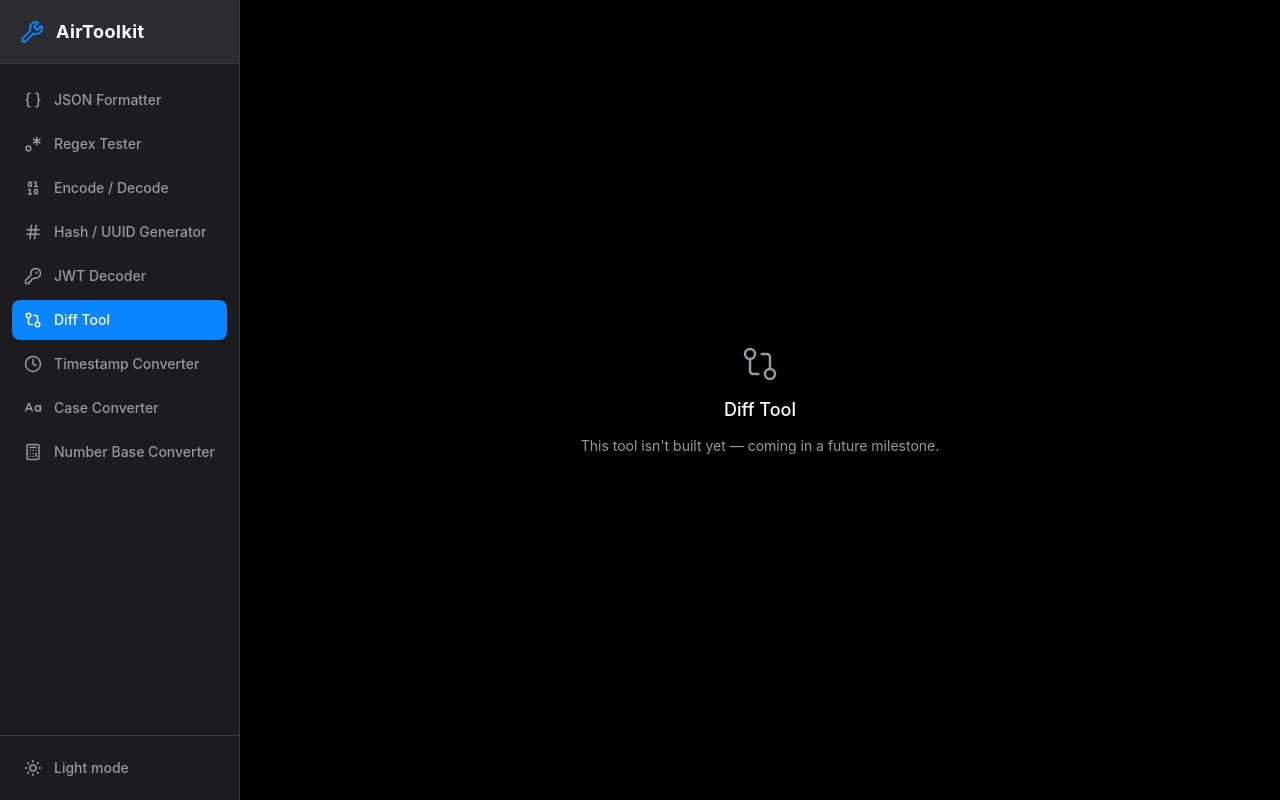
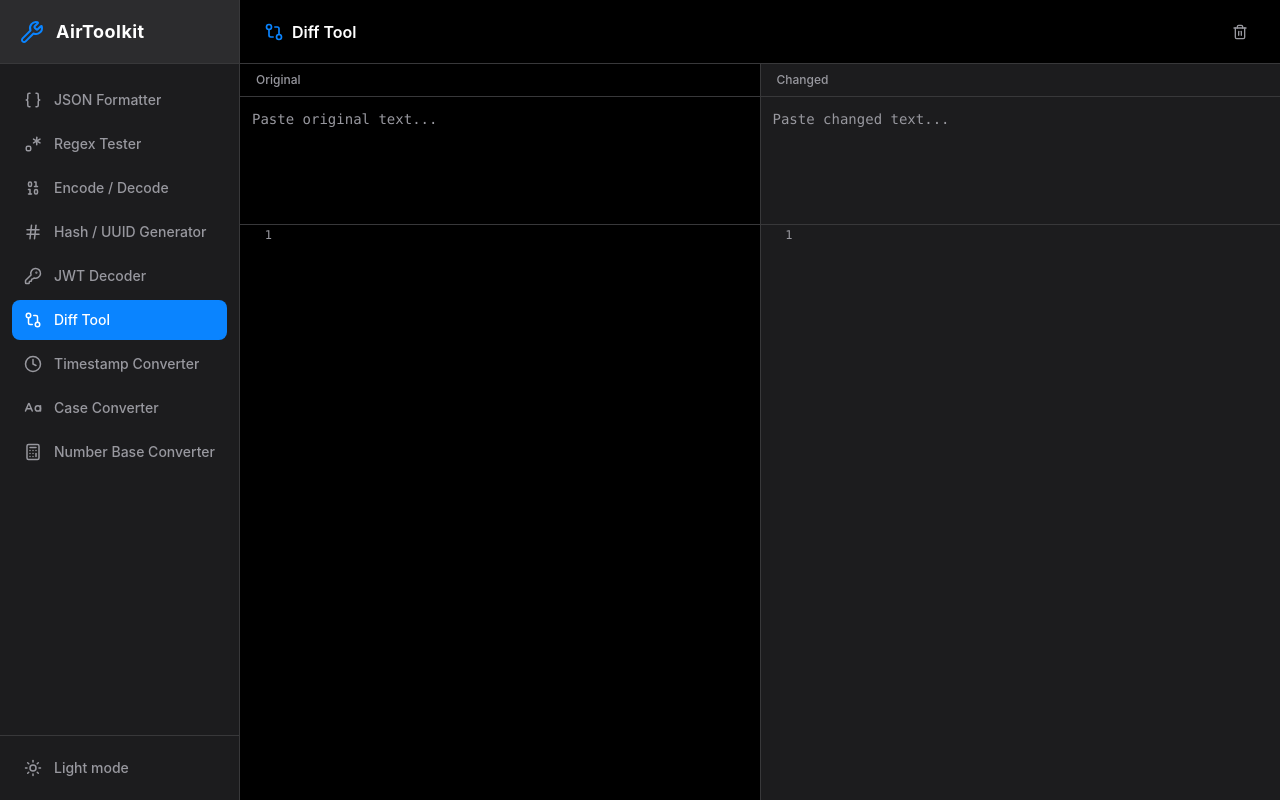
Before and after one commit to Ayoub-EDAHLOULI/AirToolkit, a React (Vite) app: page /#/diff in a window 1280 px wide. Both pictures are taken after a click on the button "Dark mode". Built offline with nearby package versions, Linux system fonts and the light colour scheme.

Commit message:
Add Diff Tool with line-by-line comparison
Implement a side-by-side text diff using a self-written LCS-based line
diff algorithm, with aligned line numbers and color-coded additions/
removals plus a live +N/-N summary count.

```diff
--- a/src/App.css
+++ b/src/App.css
@@ -14,6 +14,10 @@
     --border: #e2e5ea;
     --inputBg: #eef0f3;
     --regex-highlight: rgba(29, 99, 237, 0.25);
+    --diff-add-bg: rgba(52, 199, 89, 0.15);
+    --diff-add-text: #1a7f37;
+    --diff-remove-bg: rgba(255, 59, 48, 0.12);
+    --diff-remove-text: #c62828;
     color-scheme: light;
   }
 
@@ -28,6 +32,10 @@
     --border: #38383a;
     --inputBg: #2c2c2e;
     --regex-highlight: rgba(10, 132, 255, 0.35);
+    --diff-add-bg: rgba(48, 209, 88, 0.18);
+    --diff-add-text: #30d158;
+    --diff-remove-bg: rgba(255, 69, 58, 0.18);
+    --diff-remove-text: #ff6961;
     color-scheme: dark;
   }
 
--- a/src/App.tsx
+++ b/src/App.tsx
@@ -7,10 +7,11 @@ import RegexTester from "./pages/RegexTester";
 import EncodeDecode from "./pages/EncodeDecode";
 import HashUuid from "./pages/HashUuid";
 import JwtDecoder from "./pages/JwtDecoder";
+import DiffTool from "./pages/DiffTool";
 import { tools } from "./tools";
 import "./App.css";
 
-const BUILT_PATHS = ["/json", "/regex", "/encode", "/hash", "/jwt"];
+const BUILT_PATHS = ["/json", "/regex", "/encode", "/hash", "/jwt", "/diff"];
 
 export default function App() {
   return (
@@ -23,6 +24,7 @@ export default function App() {
           <Route path="/encode" element={<EncodeDecode />} />
           <Route path="/hash" element={<HashUuid />} />
           <Route path="/jwt" element={<JwtDecoder />} />
+          <Route path="/diff" element={<DiffTool />} />
           {tools
             .filter((tool) => !BUILT_PATHS.includes(tool.path))
             .map((tool) => (
--- /dev/null
+++ b/src/lib/diff.ts
@@ -0,0 +1,85 @@
+export type DiffOp = "equal" | "add" | "remove";
+
+export interface DiffLine {
+  op: DiffOp;
+  text: string;
+  leftNumber: number | null;
+  rightNumber: number | null;
+}
+
+// Longest Common Subsequence based line diff (Myers-style via DP table).
+// Fine for typical file/config sizes; O(n*m) time and space.
+export function diffLines(left: string, right: string): DiffLine[] {
+  const a = left.split("\n");
+  const b = right.split("\n");
+  const n = a.length;
+  const m = b.length;
+
+  const lcs: number[][] = Array.from({ length: n + 1 }, () =>
+    new Array<number>(m + 1).fill(0),
+  );
+
+  for (let i = n - 1; i >= 0; i--) {
+    for (let j = m - 1; j >= 0; j--) {
+      lcs[i][j] =
+        a[i] === b[j] ? lcs[i + 1][j + 1] + 1 : Math.max(lcs[i + 1][j], lcs[i][j + 1]);
+    }
+  }
+
+  const result: DiffLine[] = [];
+  let i = 0;
+  let j = 0;
+  let leftNumber = 1;
+  let rightNumber = 1;
+
+  while (i < n && j < m) {
+    if (a[i] === b[j]) {
+      result.push({
+        op: "equal",
+        text: a[i],
+        leftNumber: leftNumber++,
+        rightNumber: rightNumber++,
+      });
+      i++;
+      j++;
+    } else if (lcs[i + 1][j] >= lcs[i][j + 1]) {
+      result.push({
+        op: "remove",
+        text: a[i],
+        leftNumber: leftNumber++,
+        rightNumber: null,
+      });
+      i++;
+    } else {
+      result.push({
+        op: "add",
+        text: b[j],
+        leftNumber: null,
+        rightNumber: rightNumber++,
+      });
+      j++;
+    }
+  }
+
+  while (i < n) {
+    result.push({
+      op: "remove",
+      text: a[i],
+      leftNumber: leftNumber++,
+      rightNumber: null,
+    });
+    i++;
+  }
+
+  while (j < m) {
+    result.push({
+      op: "add",
+      text: b[j],
+      leftNumber: null,
+      rightNumber: rightNumber++,
+    });
+    j++;
+  }
+
+  return result;
+}
--- /dev/null
+++ b/src/pages/DiffTool.tsx
@@ -0,0 +1,136 @@
+import { useMemo, useState } from "react";
+import { GitCompare, Trash2 } from "lucide-react";
+import { diffLines, type DiffLine } from "../lib/diff";
+
+function lineBg(op: DiffLine["op"]) {
+  if (op === "add") return "bg-[color:var(--diff-add-bg)]";
+  if (op === "remove") return "bg-[color:var(--diff-remove-bg)]";
+  return "";
+}
+
+function LeftColumn({ lines }: { lines: DiffLine[] }) {
+  return (
+    <>
+      {lines
+        .filter((l) => l.op !== "add")
+        .map((l, i) => (
+          <div key={i} className={`flex ${lineBg(l.op)}`}>
+            <span className="w-10 shrink-0 select-none text-right pr-2 text-subText text-xs py-0.5">
+              {l.leftNumber}
+            </span>
+            <span className="w-4 shrink-0 select-none text-xs py-0.5">
+              {l.op === "remove" ? "−" : ""}
+            </span>
+            <span className="flex-1 whitespace-pre-wrap break-words py-0.5">
+              {l.text || " "}
+            </span>
+          </div>
+        ))}
+    </>
+  );
+}
+
+function RightColumn({ lines }: { lines: DiffLine[] }) {
+  return (
+    <>
+      {lines
+        .filter((l) => l.op !== "remove")
+        .map((l, i) => (
+          <div key={i} className={`flex ${lineBg(l.op)}`}>
+            <span className="w-10 shrink-0 select-none text-right pr-2 text-subText text-xs py-0.5">
+              {l.rightNumber}
+            </span>
+            <span className="w-4 shrink-0 select-none text-xs py-0.5">
+              {l.op === "add" ? "+" : ""}
+            </span>
+            <span className="flex-1 whitespace-pre-wrap break-words py-0.5">
+              {l.text || " "}
+            </span>
+          </div>
+        ))}
+    </>
+  );
+}
+
+export default function DiffTool() {
+  const [left, setLeft] = useState("");
+  const [right, setRight] = useState("");
+
+  const lines = useMemo(() => diffLines(left, right), [left, right]);
+
+  const stats = useMemo(() => {
+    const added = lines.filter((l) => l.op === "add").length;
+    const removed = lines.filter((l) => l.op === "remove").length;
+    return { added, removed };
+  }, [lines]);
+
+  const hasContent = left.length > 0 || right.length > 0;
+
+  return (
+    <div className="flex flex-1 flex-col overflow-hidden">
+      <div className="flex items-center justify-between px-6 h-16 border-b border-border shrink-0">
+        <div className="flex items-center gap-2">
+          <GitCompare className="text-primary" size={20} />
+          <h2 className="font-semibold text-text">Diff Tool</h2>
+        </div>
+
+        <div className="flex items-center gap-3">
+          {hasContent && (
+            <p className="text-sm text-subText">
+              <span className="text-[color:var(--diff-add-text)]">
+                +{stats.added}
+              </span>{" "}
+              <span className="text-[color:var(--diff-remove-text)]">
+                −{stats.removed}
+              </span>
+            </p>
+          )}
+          <button
+            onClick={() => {
+              setLeft("");
+              setRight("");
+            }}
+            className="p-2 rounded-lg text-subText hover:bg-inputBg transition-colors"
+            title="Clear"
+          >
+            <Trash2 size={16} />
+          </button>
+        </div>
+      </div>
+
+      <div className="flex flex-1 overflow-hidden">
+        <div className="flex-1 flex flex-col border-r border-border overflow-hidden">
+          <div className="px-4 py-2 text-xs font-medium text-subText border-b border-border shrink-0">
+            Original
+          </div>
+          <textarea
+            value={left}
+            onChange={(e) => setLeft(e.target.value)}
+            placeholder="Paste original text..."
+            spellCheck={false}
+            className="h-32 shrink-0 resize-none border-b border-border bg-transparent p-3 font-mono text-sm text-text outline-none placeholder:text-subText"
+          />
+          <div className="flex-1 overflow-auto custom-scrollbar font-mono text-sm">
+            <LeftColumn lines={lines} />
+          </div>
+        </div>
+
+        <div className="flex-1 flex flex-col overflow-hidden bg-card">
+          <div className="px-4 py-2 text-xs font-medium text-subText border-b border-border shrink-0">
+            Changed
+          </div>
+          <textarea
+            value={right}
+            onChange={(e) => setRight(e.target.value)}
+            placeholder="Paste changed text..."
+            spellCheck={false}
+            className="h-32 shrink-0 resize-none border-b border-border bg-transparent p-3 font-mono text-sm text-text outline-none placeholder:text-subText"
+          />
+          <div className="flex-1 overflow-auto custom-scrollbar font-mono text-sm">
+            <RightColumn lines={lines} />
+          </div>
+        </div>
+      </div>
+    </div>
+  );
+}
```
